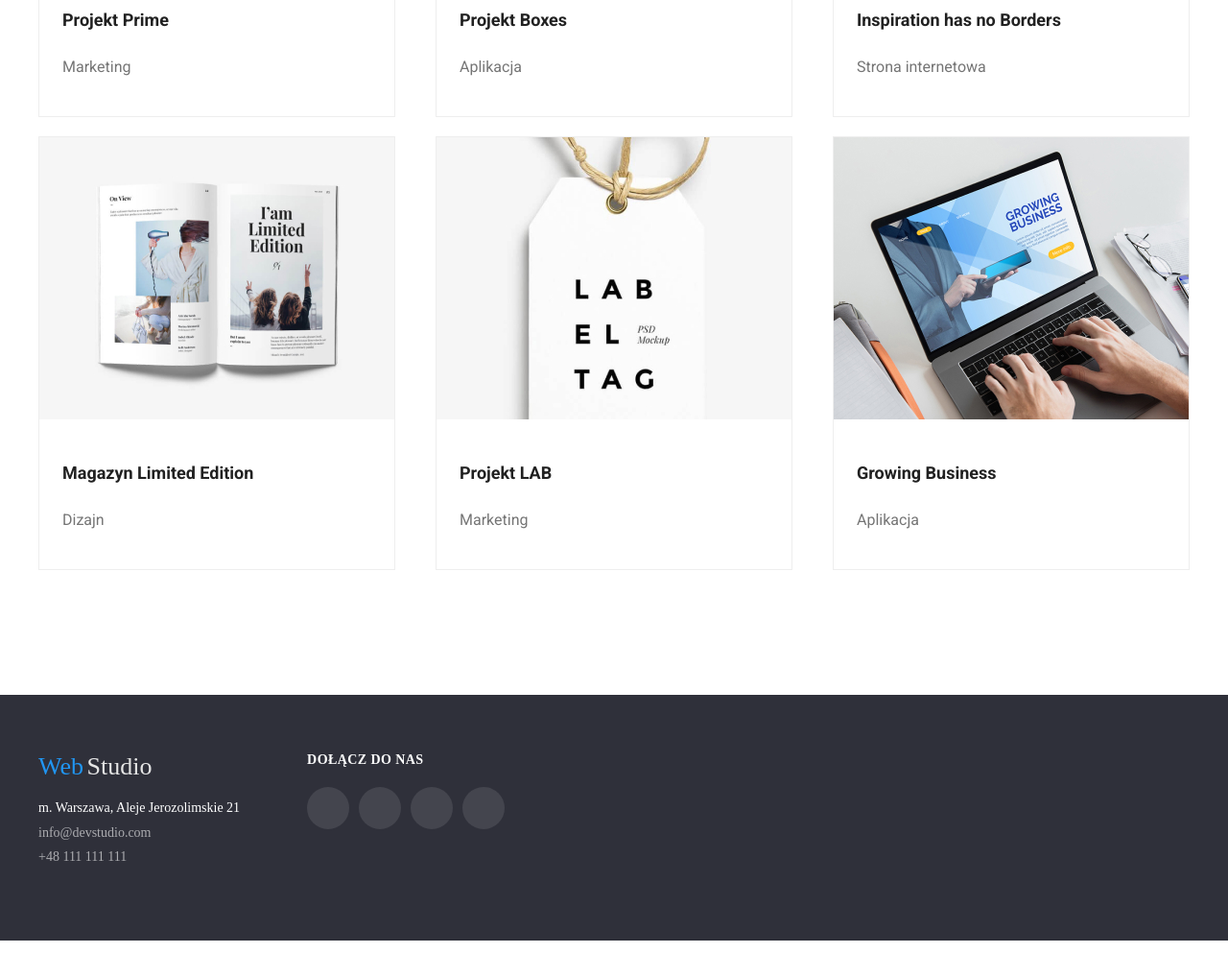
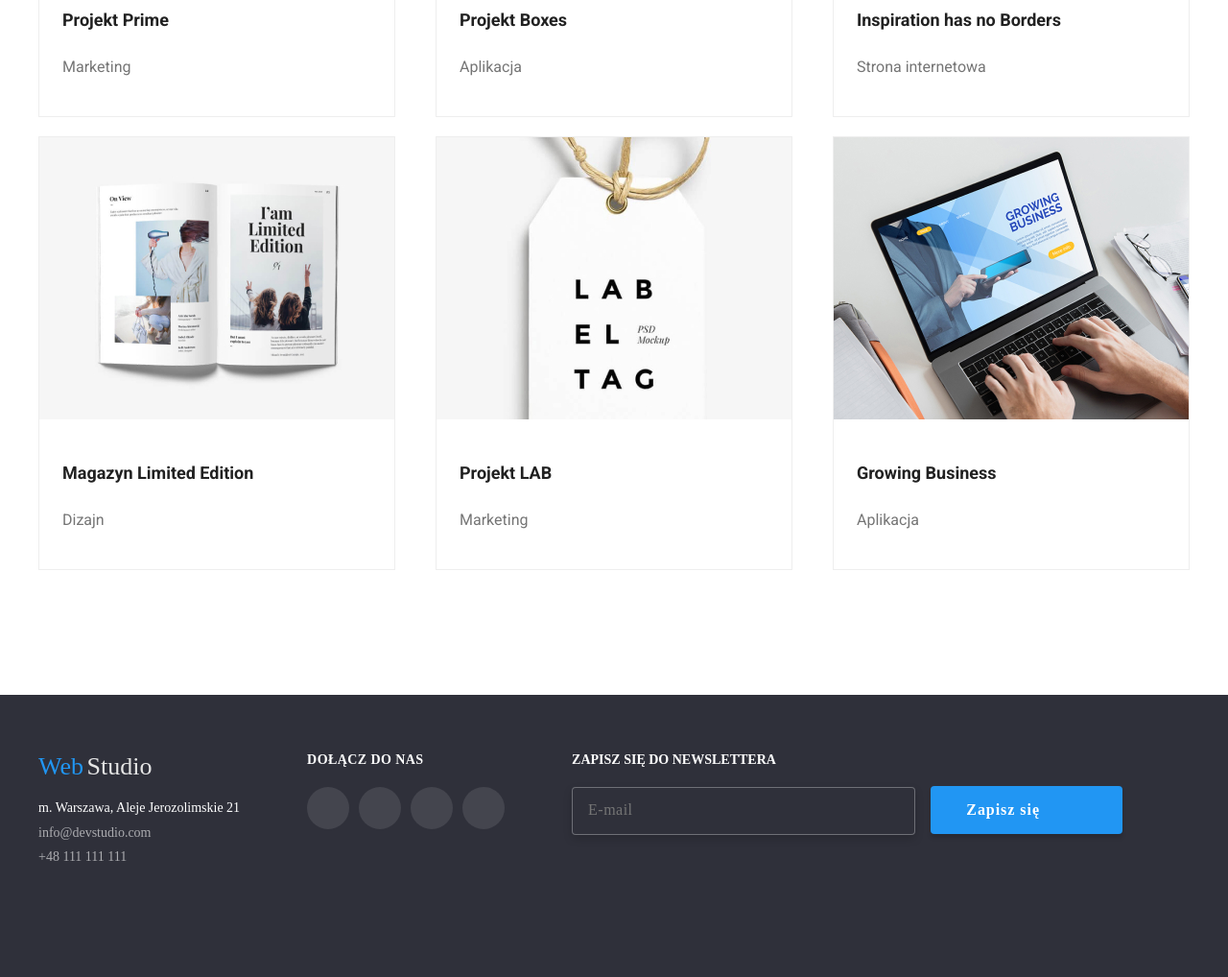
Before and after one commit to GosiaAntoniak/goit-markup-hw-06, a plain HTML site: page portfolio.html in a window 1280 px wide. Shown: the part 1092-2110 px from the top of the page at 96% size. Before the commit the page ends 2072 px from the top, so only its background shows below. Drawn offline with nearby package versions, Linux system fonts and the light colour scheme.

Commit message:
Praca domowa 6

```diff
--- a/portfolio.html
+++ b/portfolio.html
@@ -310,6 +310,20 @@
                     </li>
                 </ul>
             </div>
+            <section class="footer-title-newsletter">
+                <h4>Zapisz się do newslettera</h4>
+                <form name="signup_form" autocomplete="on" novalidate>
+                    <label>
+                        <input type="email" name="E-mail" placeholder="E-mail" class="newsletter"/>
+                    </label>
+                    <button type="submit" class="button-newsletter">
+                        <span class="button-newsletter-text">Zapisz się</span>
+                        <svg class="icon icon-icon-send">
+                            <use xlink:href="./images/icons.svg#icon-icon_send"></use>
+                        </svg>
+                    </button>
+                </form>
+            </section>
         </div>
     </div>
 </footer>
```
